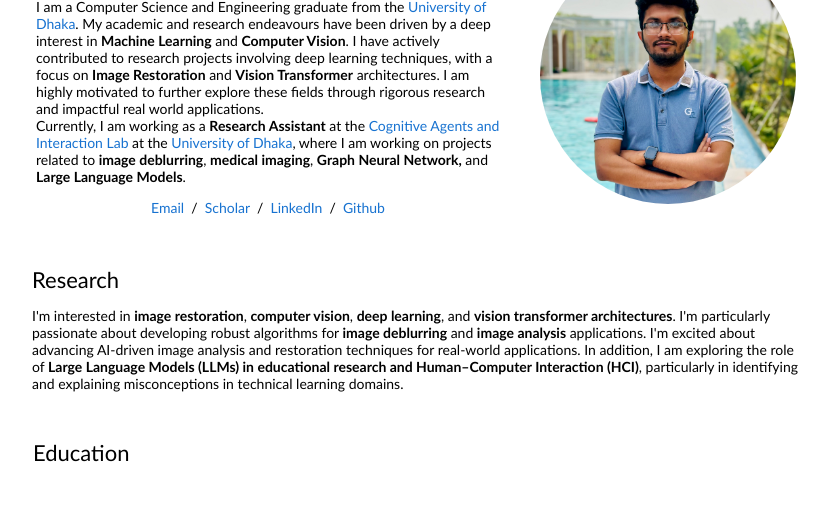
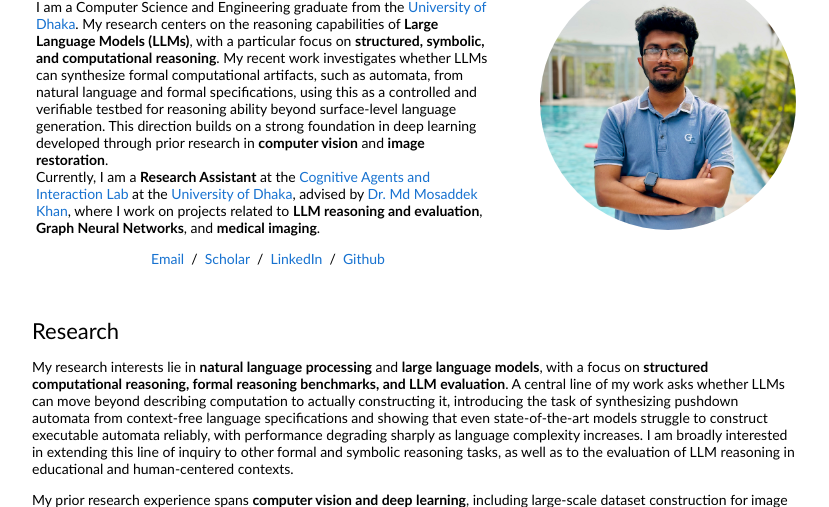
Before and after one commit to Dip-to/dip-to.github.io, a plain HTML site: page index.html in a window 1280 px wide. Shown: the part 103-610 px from the top of the page, without its empty margins (224-1053 px from the left). Drawn offline with Linux system fonts and the light colour scheme.

Commit message:
Aug 23, 2026, 3:16 AM

```diff
--- a/index.html
+++ b/index.html
@@ -23,12 +23,9 @@
                   Syed Mumtahin Mahmud (Dipto)
                 </p>
                 <p>
-		I am a Computer Science and Engineering graduate from the <a href="https://www.du.ac.bd/">University of Dhaka</a>. My academic and research endeavours have been driven by
-a deep interest in <b>Machine Learning</b>  and <b>Computer Vision</b>. I have actively contributed to research projects involving deep learning techniques,
-with a focus on <b>Image Restoration</b> and <b>Vision Transformer</b> architectures. I am highly motivated to further explore these fields through rigorous research and
-impactful real world applications.
+		I am a Computer Science and Engineering graduate from the <a href="https://www.du.ac.bd/">University of Dhaka</a>. My research centers on the reasoning capabilities of <b>Large Language Models (LLMs)</b>, with a particular focus on <b>structured, symbolic, and computational reasoning</b>. My recent work investigates whether LLMs can synthesize formal computational artifacts, such as automata, from natural language and formal specifications, using this as a controlled and verifiable testbed for reasoning ability beyond surface-level language generation. This direction builds on a strong foundation in deep learning developed through prior research in <b>computer vision</b> and <b>image restoration</b>.
 <br>
-Currently, I am working as a <b>Research Assistant</b> at the <a href="https://cognistorm.ai/">Cognitive Agents and Interaction Lab</a> at the <a href="https://www.du.ac.bd/">University of Dhaka</a>, where I am working on projects related to <b>image deblurring</b>, <b>medical imaging</b>, <b>Graph Neural Network,</b> and <b>Large Language Models</b>.
+Currently, I am a <b>Research Assistant</b> at the <a href="https://cognistorm.ai/">Cognitive Agents and Interaction Lab</a> at the <a href="https://www.du.ac.bd/">University of Dhaka</a>, advised by <a href="https://mmkhansajeeb.com/">Dr. Md Mosaddek Khan</a>, where I work on projects related to <b>LLM reasoning and evaluation</b>, <b>Graph Neural Networks</b>, and <b>medical imaging</b>.
 
                 </p>
                 <p style="text-align:center">
@@ -50,7 +47,10 @@ Currently, I am working as a <b>Research Assistant</b> at the <a href="https://c
               <td style="padding:16px;width:100%;vertical-align:middle">
                 <h2>Research</h2>
                 <p>
-                I'm interested in <strong>image restoration</strong>, <strong>computer vision</strong>, <strong>deep learning</strong>, and <strong>vision transformer architectures</strong>. I'm particularly passionate about developing robust algorithms for <strong>image deblurring</strong> and <strong>image analysis</strong> applications. I'm excited about advancing AI-driven image analysis and restoration techniques for real-world applications. In addition, I am exploring the role of <strong>Large Language Models (LLMs) in educational research and Human–Computer Interaction (HCI)</strong>, particularly in identifying and explaining misconceptions in technical learning domains.
+                My research interests lie in <strong>natural language processing</strong> and <strong>large language models</strong>, with a focus on <strong>structured computational reasoning, formal reasoning benchmarks, and LLM evaluation</strong>. A central line of my work asks whether LLMs can move beyond describing computation to actually constructing it, introducing the task of synthesizing pushdown automata from context-free language specifications and showing that even state-of-the-art models struggle to construct executable automata reliably, with performance degrading sharply as language complexity increases. I am broadly interested in extending this line of inquiry to other formal and symbolic reasoning tasks, as well as to the evaluation of LLM reasoning in educational and human-centered contexts.
+                </p>
+                <p>
+                My prior research experience spans <strong>computer vision and deep learning</strong>, including large-scale dataset construction for image deblurring, Vision Transformer and frequency-domain architectures for image restoration, medical imaging, and Graph Neural Networks, as well as <strong>educational data mining</strong> through large-scale analysis of iterative programming submission traces. This background continues to inform how I approach rigorous, evaluation-driven research design.
                 </p>
               </td>
             </tr>
@@ -241,7 +241,7 @@ Currently, I am working as a <b>Research Assistant</b> at the <a href="https://c
 								 </div>
               </td>
               <td style="padding:8px;width:80%;vertical-align:middle">
-                <p> <b>Research Assistant</b>, <a href="https://cognistorm.ai/">Cognitive Agents and Interaction Lab</a>, University of Dhaka<br> Jan 2024 - Present<br> Advised by <a href="https://mmkhansajeeb.com/">Dr. Md Mosaddek Khan</a><br>Working on projects related to image deblurring, medical imaging, and Graph Neural Network.</p>
+                <p> <b>Research Assistant</b>, <a href="https://cognistorm.ai/">Cognitive Agents and Interaction Lab</a>, University of Dhaka<br> July 2025 - Present<br> Advised by <a href="https://mmkhansajeeb.com/">Dr. Md Mosaddek Khan</a><br>Working on projects related to image deblurring, medical imaging, LLM, and Graph Neural Network.</p>
 
               </td>
             </tr>
```
